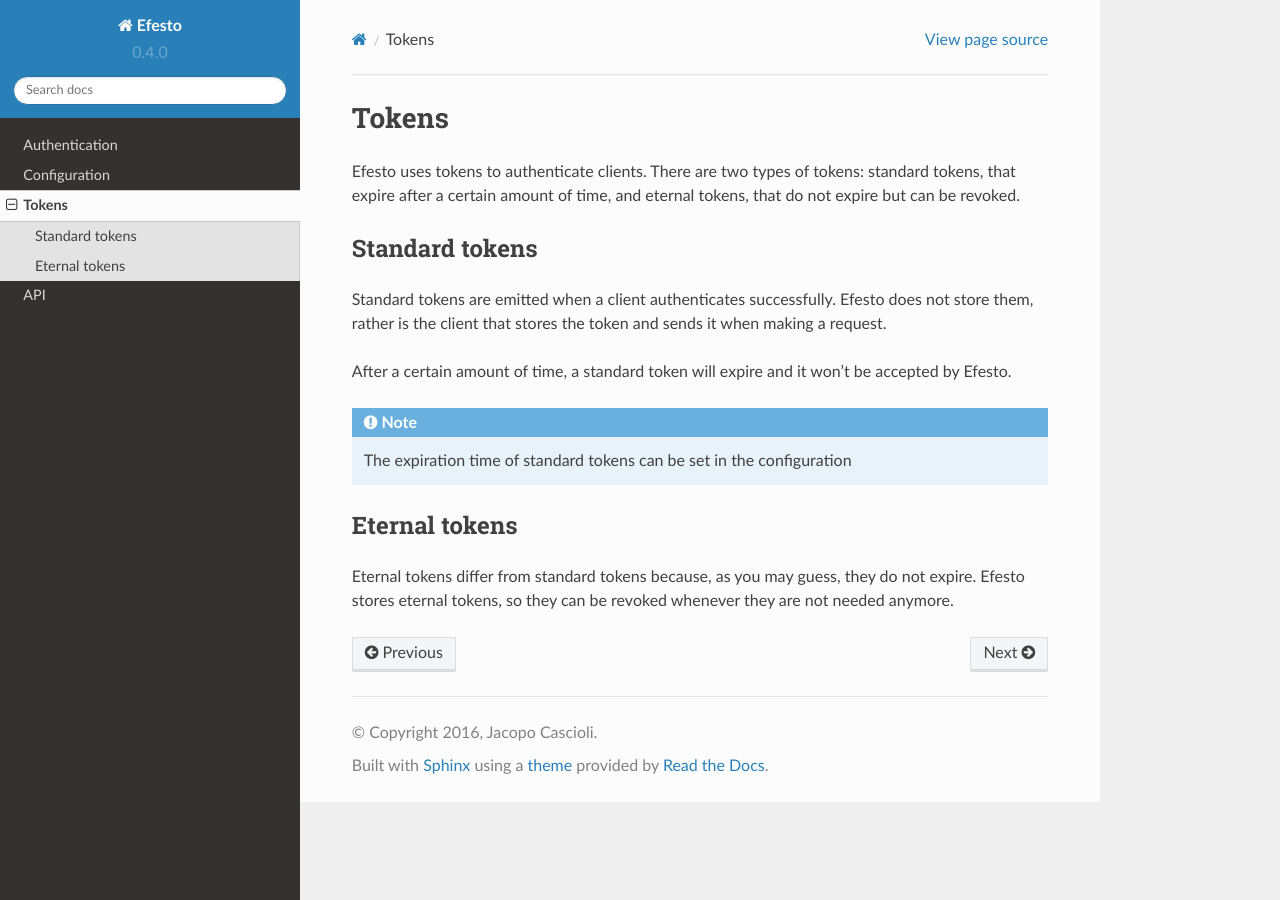
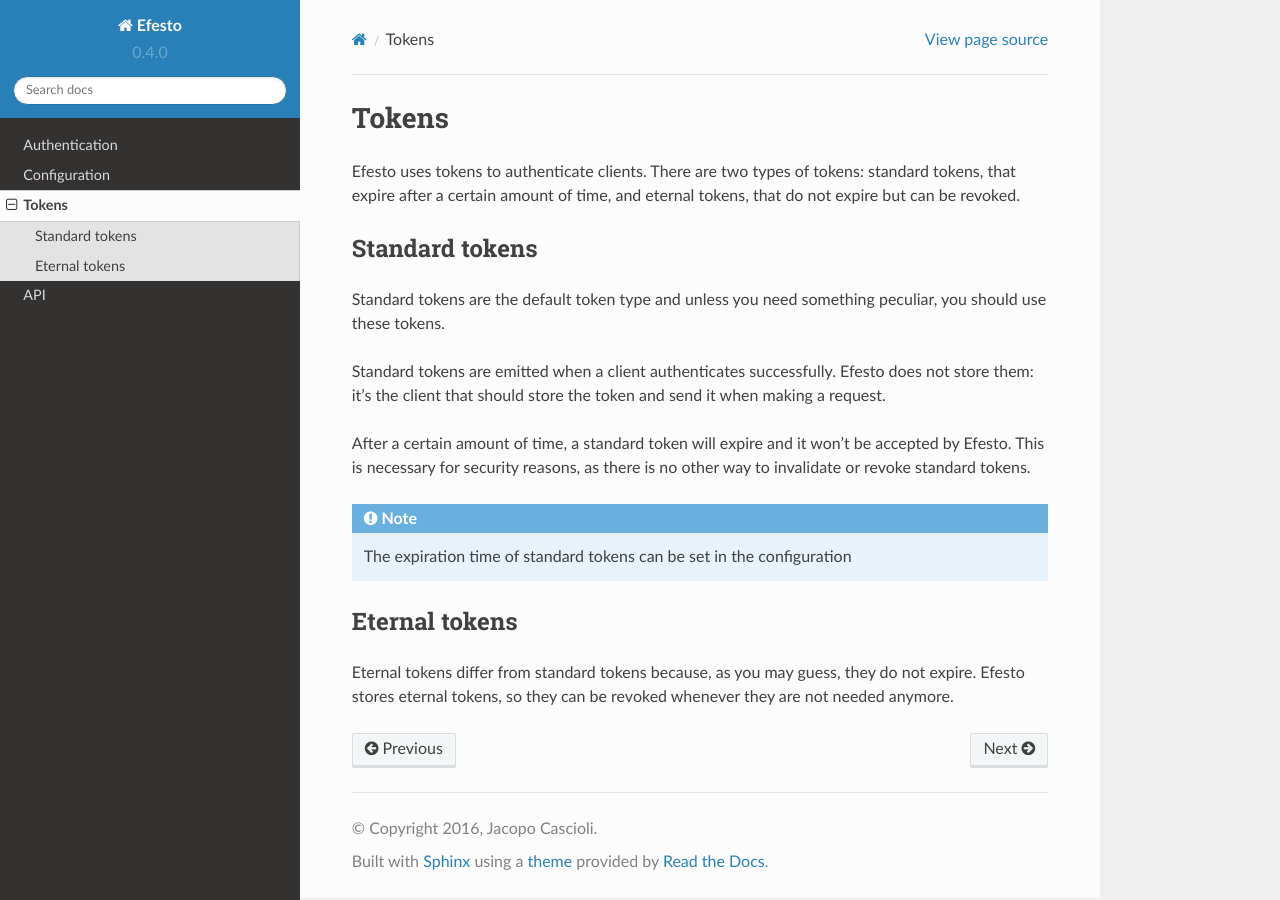
Before and after one commit to gitter-badger/efesto, a Sphinx documentation site: the page built from docs/tokens.rst, in a window 1280 px wide. Built offline with Sphinx 7.4.7 and the Read the Docs theme 2.0.0, drawn with Linux system fonts in a browser that asks for light colours.

Commit message:
docs(tokens): update standard tokens section

```diff
--- a/docs/tokens.rst
+++ b/docs/tokens.rst
@@ -7,12 +7,16 @@ that do not expire but can be revoked.
 
 Standard tokens
 ###############
+Standard tokens are the default token type and unless you need something peculiar,
+you should use these tokens.
+
 Standard tokens are emitted when a client authenticates successfully. Efesto
-does not store them, rather is the client that stores the token and sends it
+does not store them: it's the client that should store the token and send it
 when making a request.
 
 After a certain amount of time, a standard token will expire and it won't be
-accepted by Efesto.
+accepted by Efesto. This is necessary for security reasons, as there is no other
+way to invalidate or revoke standard tokens.
 
 .. note::
 
```
